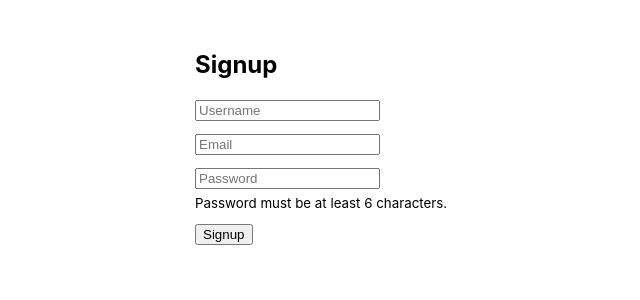
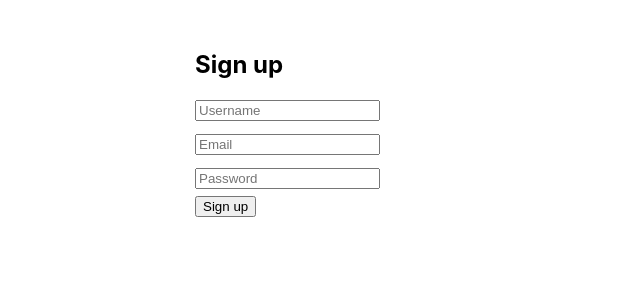
Before and after one commit to xuantrungtrinh/IELTS-app, a React (Create React App) app in the folder frontend/: page /signup in a window 1280 px wide. Shown: the top 300 px of the page, without its empty margins (295-935 px from the left). Built offline with nearby package versions, Linux system fonts and the light colour scheme.

Commit message:
update auth

```diff
--- a/frontend/src/pages/Signup.js
+++ b/frontend/src/pages/Signup.js
@@ -5,6 +5,7 @@ function Signup() {
   const [username, setUsername] = useState("");
   const [email, setEmail] = useState("");
   const [password, setPassword] = useState("");
+  const [passwordTouched, setPasswordTouched] = useState(false);
   const [message, setMessage] = useState("");
 
   const navigate = useNavigate();
@@ -25,7 +26,7 @@ function Signup() {
       const data = await res.json();
 
       if (!res.ok) {
-        setMessage(data.msg || "Signup failed");
+        setMessage(data.msg || "Sign up failed");
         return;
       }
 
@@ -42,7 +43,7 @@ function Signup() {
 
   return (
     <div style={{ maxWidth: "300px", margin: "50px auto" }}>
-      <h2>Signup</h2>
+      <h2>Sign up</h2>
 
       {message && <p>{message}</p>}
 
@@ -72,16 +73,26 @@ function Signup() {
             placeholder="Password"
             value={password}
             onChange={(e) => setPassword(e.target.value)}
+            onFocus={() => setPasswordTouched(true)}
             minLength={6}
             required
           />
         </div>
 
-        <small style={{ display: "block", marginBottom: "12px" }}>
-          Password must be at least 6 characters.
-        </small>
+        {/* Password hint logic */}
+        {passwordTouched && password.length > 0 && password.length < 6 && (
+          <small style={{ color: "red", display: "block", marginBottom: "12px" }}>
+            Password must be at least 6 characters.
+          </small>
+        )}
 
-        <button type="submit">Signup</button>
+        {passwordTouched && password.length >= 6 && (
+          <small style={{ color: "green", display: "block", marginBottom: "12px" }}>
+            Password looks good ✔
+          </small>
+        )}
+
+        <button type="submit">Sign up</button>
       </form>
     </div>
   );
```
